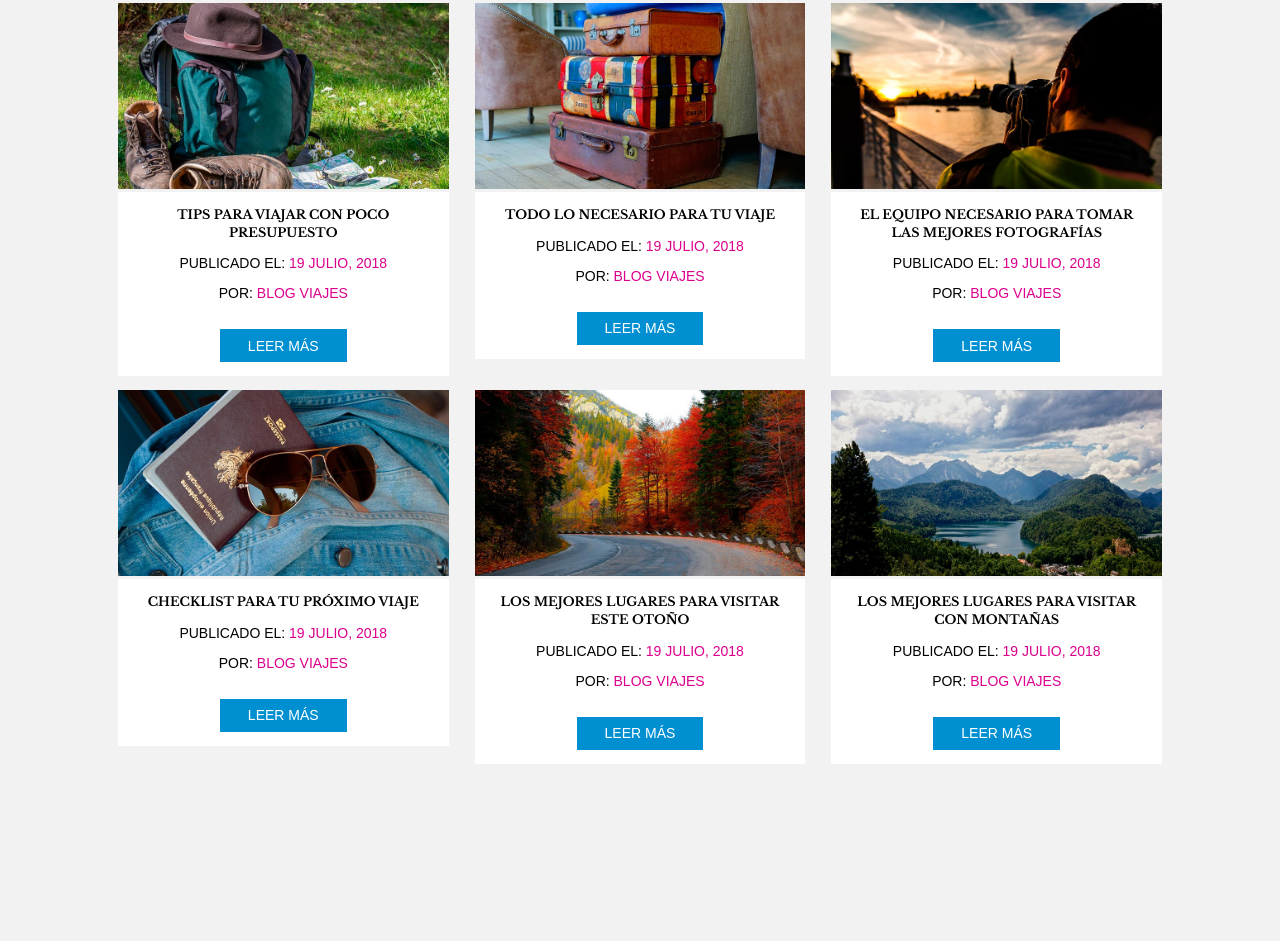
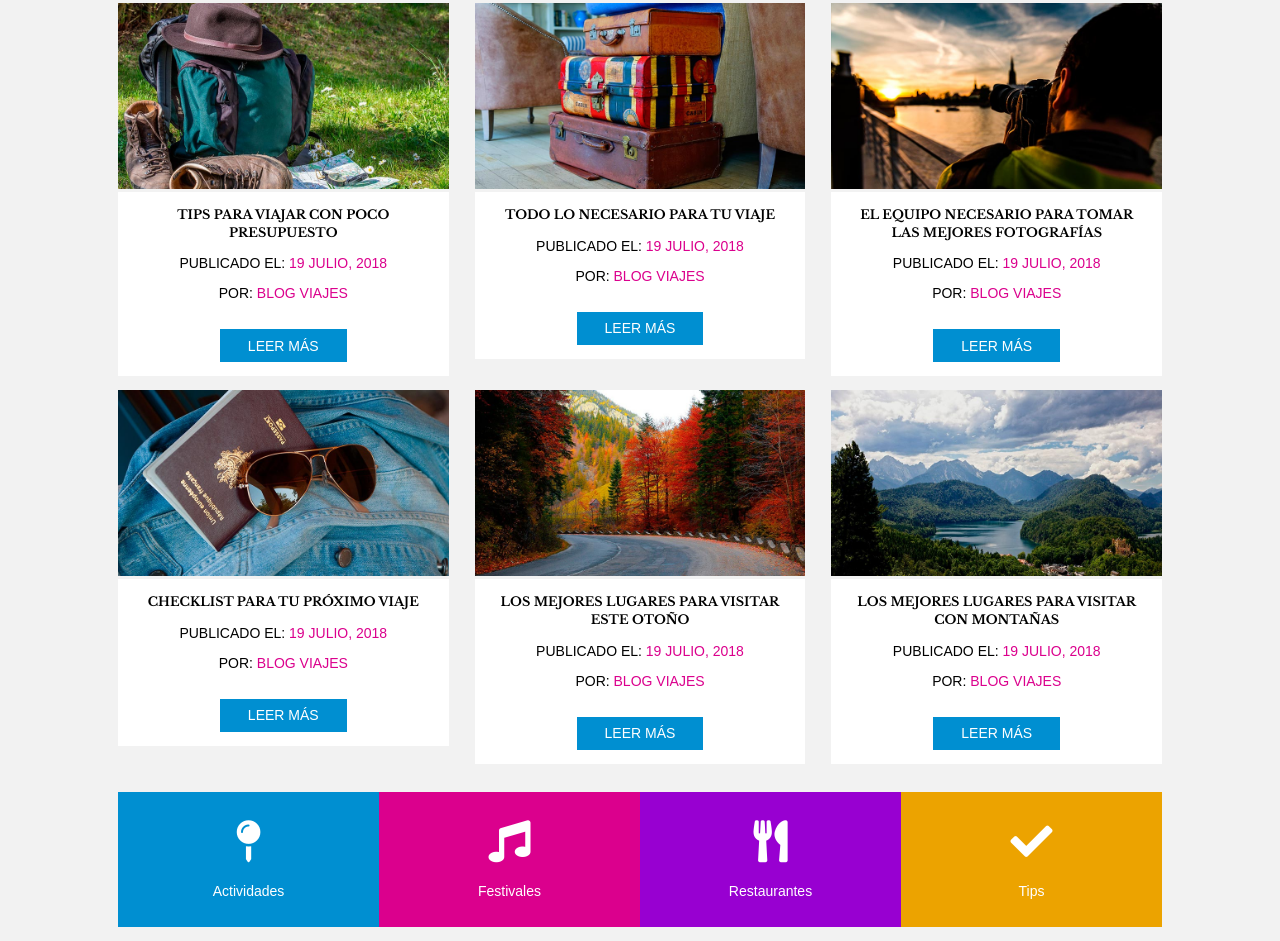
Before and after one commit to FerGuevaraM95/travels-blog, a website: page index.html in a window 1280 px wide. Shown: the part 860-1801 px from the top of the page. Before the commit the page ends 1638 px from the top, so only its background shows below. Drawn offline with nearby package versions, Linux system fonts and the light colour scheme.

Commit message:
Add categories

```diff
--- a/index.html
+++ b/index.html
@@ -10,6 +10,8 @@
     <!-- SOURCES -->
     <link rel="stylesheet" href="https://necolas.github.io/normalize.css/8.0.0/normalize.css">
     <link href="https://fonts.googleapis.com/css?family=Libre+Baskerville:400,700" rel="stylesheet">
+    <link rel="stylesheet" href="https://use.fontawesome.com/releases/v5.1.0/css/all.css" integrity="sha384-lKuwvrZot6UHsBSfcMvOkWwlCMgc0TaWr+30HWe3a4ltaBwTZhyTEggF5tJv8tbt"
+        crossorigin="anonymous">
     <!-- STYLES -->
     <link rel="stylesheet" href="./public/css/styles.css">
 </head>
@@ -123,6 +125,36 @@
                 </div>
             </article>
         </main>
+
+        <!-- CATEGORIES -->
+        <div class="categories">
+            <ul>
+                <li>
+                    <a href="#">
+                        <i class="fas fa-map-pin"></i>
+                        Actividades
+                    </a>
+                </li>
+                <li>
+                    <a href="#">
+                        <i class="fas fa-music"></i>
+                        Festivales
+                    </a>
+                </li>
+                <li>
+                    <a href="#">
+                        <i class="fas fa-utensils"></i>
+                        Restaurantes
+                    </a>
+                </li>
+                <li>
+                    <a href="#">
+                        <i class="fas fa-check"></i>
+                        Tips
+                    </a>
+                </li>
+            </ul>
+        </div>
     </div>
 </body>
 </html>
--- a/sass/base/_vars.scss
+++ b/sass/base/_vars.scss
@@ -3,3 +3,6 @@
 //====================================
 $background-color: #f2f2f2;
 $blue: #008fd1;
+$pink: #db008d;
+$purple: #9800d1;
+$yellow: #eca300;
--- /dev/null
+++ b/sass/components/_categories.scss
@@ -0,0 +1,40 @@
+//====================================
+// Categories
+//====================================
+.categories ul{
+    display: flex;
+    flex-wrap: wrap;
+    padding: 0;
+    list-style: none;
+
+    li {
+        flex: 1 0 calc(50%);
+        padding: 2em;
+
+        &:nth-child(1) {
+            background-color: $blue;
+        }
+        &:nth-child(2) {
+            background-color: $pink;
+        }
+        &:nth-child(3) {
+            background-color: $purple;
+        }
+        &:nth-child(4) {
+            background-color: $yellow;
+        }
+
+        a {
+            display: flex;
+            flex-direction: column;
+            align-items: center;
+            text-decoration: none;
+            color: white;
+        }
+
+        i {
+            margin-bottom: .5em;
+            font-size: 3em;
+        }
+    }
+}
--- a/sass/layout/_general.scss
+++ b/sass/layout/_general.scss
@@ -1,12 +1,13 @@
 //====================================
 // Layout General
 //====================================
-* {
+*, *::before, *::after {
     @include box-sizing(border-box);
     @include antialiased;
 }
 
 html {
+    @include box-sizing(border-box);
     font-size: $primaryFontSize * 1px;
 }
 
--- a/sass/layout/_mediaqueries.scss
+++ b/sass/layout/_mediaqueries.scss
@@ -35,4 +35,8 @@
             }
         }
     }
+
+    .categories ul li {
+        flex: 1;
+    }
 }
--- a/sass/styles.scss
+++ b/sass/styles.scss
@@ -24,6 +24,7 @@
 // Seccions Landing
 //====================================
 @import "components/cards";
+@import "components/categories";
 
 //====================================
 // Others Seccions
```
Also changed, not shown: public/css/styles.css.
